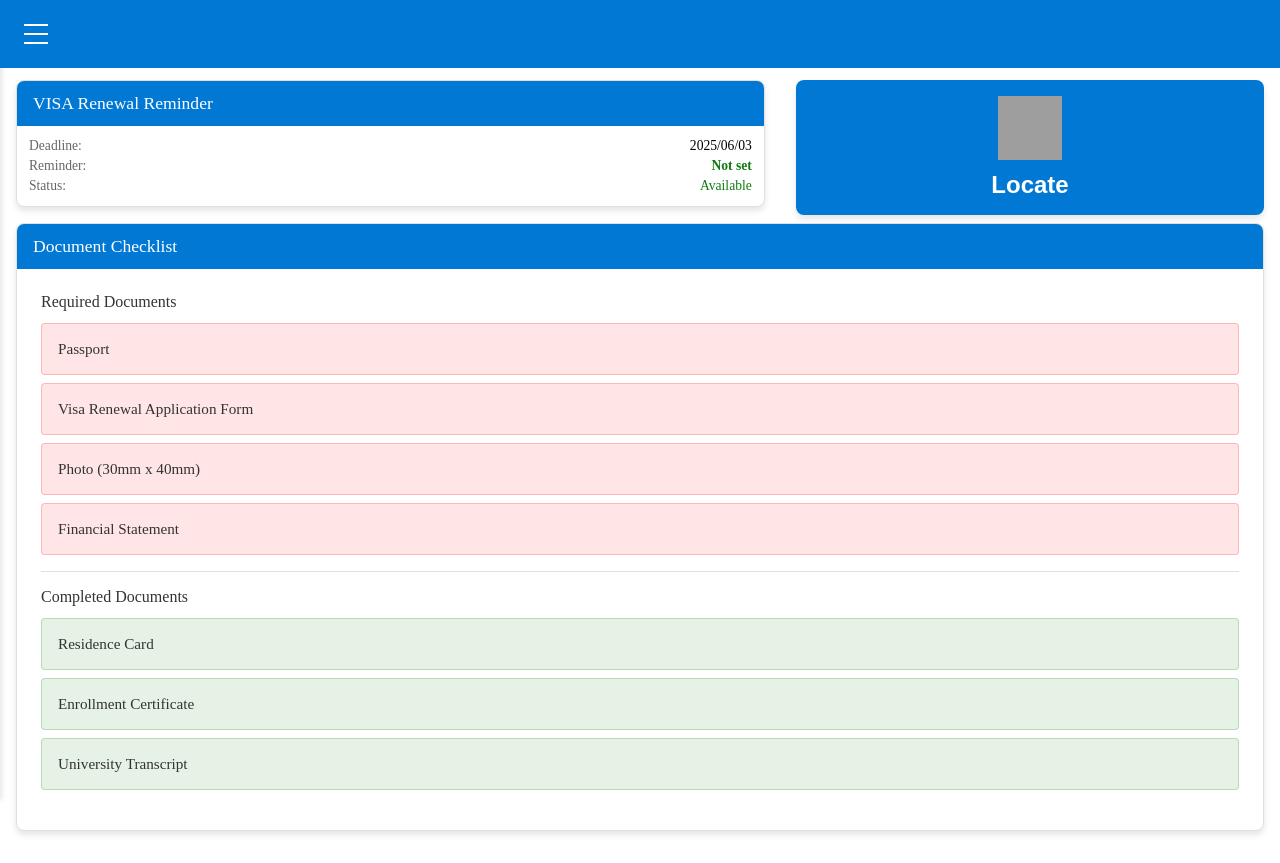
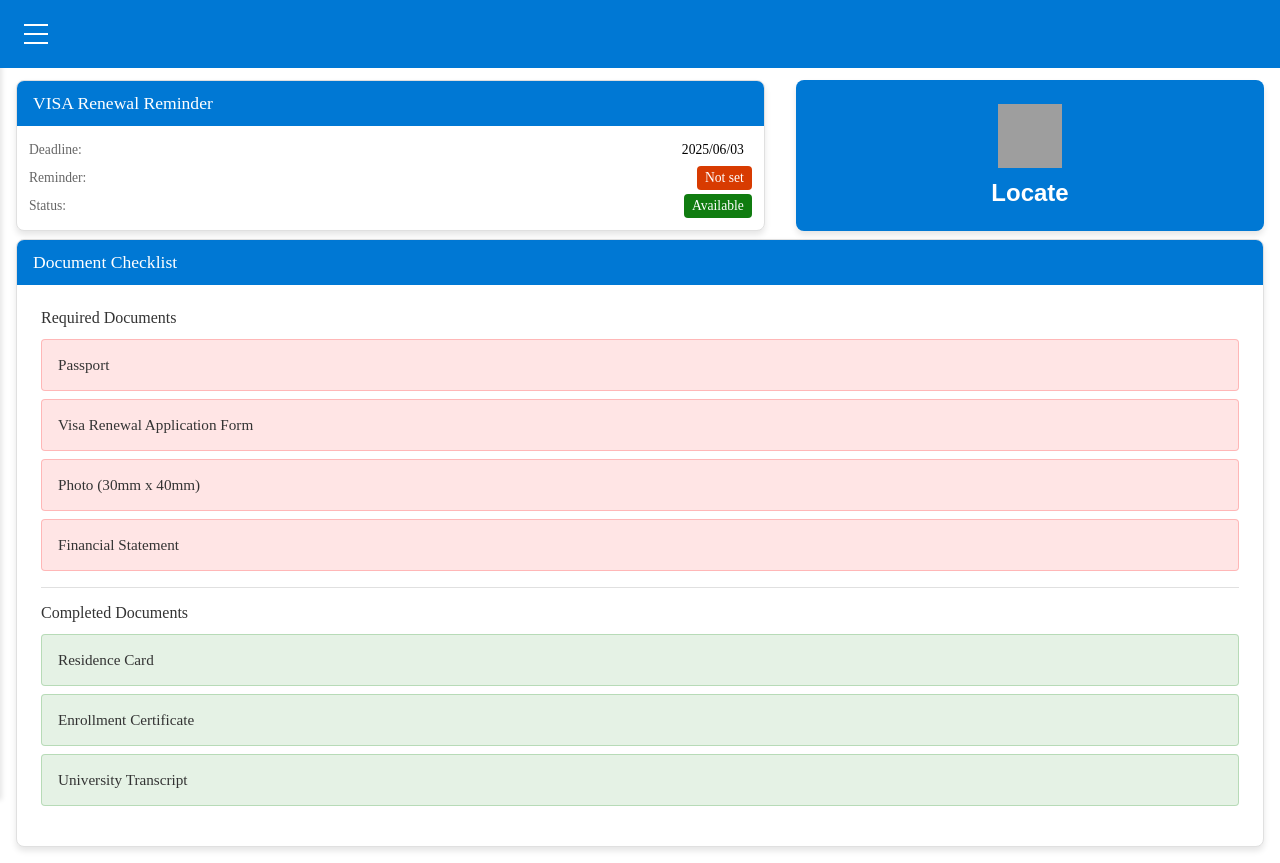
Before and after one commit to RomaruDaze/vizy, a React (Vite) app in the folder frontend/: page / in a window 1280 px wide. Built offline with nearby package versions, Linux system fonts and the light colour scheme; grey boxes are pictures that could not be loaded.

Commit message:
Refactor Reminder component to handle expiration status and integrate new ReminderSet component for setting deadlines; enhance styles for reminder display and confirmation dialog.

```diff
--- a/frontend/src/components/home-component/reminder-component/reminder-set.styles.css
+++ b/frontend/src/components/home-component/reminder-component/reminder-set-component/reminder-set.styles.css
@@ -280,7 +280,7 @@
     font-weight: 500;
 }
 
-.reminder-time {
+.reminder-time-text {
     color: #107c10;
     font-weight: 600;
 }
--- a/frontend/src/components/home-component/reminder-component/reminder-set.tsx
+++ b/frontend/src/components/home-component/reminder-component/reminder-set-component/reminder-set.tsx
@@ -152,7 +152,7 @@ const ReminderSet: React.FC<ReminderSetProps> = ({
             {selectedReminder ? (
               <p className="reminder-info">
                 You will be reminded{" "}
-                <span className="reminder-time">
+                <span className="reminder-time-text">
                   {selectedReminder} month{selectedReminder === "1" ? "" : "s"}
                 </span>{" "}
                 before the expiration date.
--- a/frontend/src/components/home-component/reminder-component/reminder.styles.css
+++ b/frontend/src/components/home-component/reminder-component/reminder.styles.css
@@ -58,21 +58,52 @@
     font-weight: 500;
 }
 
-.deadline-date,
-.reminder-time,
+.deadline-date {
+    font-weight: 500;
+    text-align: right;
+    padding: 4px 8px;
+    border-radius: 4px;
+}
+
+.reminder-time {
+    font-weight: 500;
+    text-align: right;
+    padding: 4px 8px;
+    border-radius: 4px;
+    color: white !important;
+}
+
+.reminder-time.set {
+    background-color: #107c10;
+}
+
+.reminder-time.not-set {
+    background-color: #d83b01;
+}
+
 .availability-status {
     font-weight: 500;
     text-align: right;
-}
-
-.reminder-time {
-    color: #107c10;
+    padding: 4px 8px;
+    border-radius: 4px;
+    color: white;
 }
 
 .availability-status.available {
-    color: #107c10;
+    background-color: #107c10;
+    /* Green */
 }
 
 .availability-status.unavailable {
-    color: #d83b01;
+    background-color: #ffb900;
+    /* Yellow */
+    color: #000;
+    /* Black text for better contrast on yellow */
 }
+
+.availability-status.expired {
+    background-color: #d83b01;
+    /* Red */
+    color: white;
+    /* White text for red background */
+}
--- a/frontend/src/components/home-component/reminder-component/reminder.tsx
+++ b/frontend/src/components/home-component/reminder-component/reminder.tsx
@@ -1,6 +1,6 @@
 import React, { useState } from "react";
 import "./reminder.styles.css";
-import ReminderSet from "./reminder-set";
+import ReminderSet from "./reminder-set-component/reminder-set";
 
 const Reminder = () => {
   const [deadlineDate, setDeadlineDate] = useState("2025/06/03");
@@ -23,7 +23,7 @@ const Reminder = () => {
     const today = new Date();
 
     if (today > deadline) {
-      return { status: "Unavailable", isAvailable: false };
+      return { status: "Expired", isAvailable: false };
     }
 
     if (isWithinThreeMonths(deadlineDate)) {
@@ -61,7 +61,7 @@ const Reminder = () => {
           </div>
           <div className="reminder-time-container">
             <p>Reminder: </p>
-            <p className="reminder-time">
+            <p className={`reminder-time ${reminderTime ? "set" : "not-set"}`}>
               {reminderTime
                 ? `${reminderTime} month${
                     reminderTime === "1" ? "" : "s"
@@ -73,7 +73,11 @@ const Reminder = () => {
             <p>Status: </p>
             <p
               className={`availability-status ${
-                isAvailable ? "available" : "unavailable"
+                status === "Available"
+                  ? "available"
+                  : status === "Expired"
+                  ? "expired"
+                  : "unavailable"
               }`}
             >
               {status}
```
